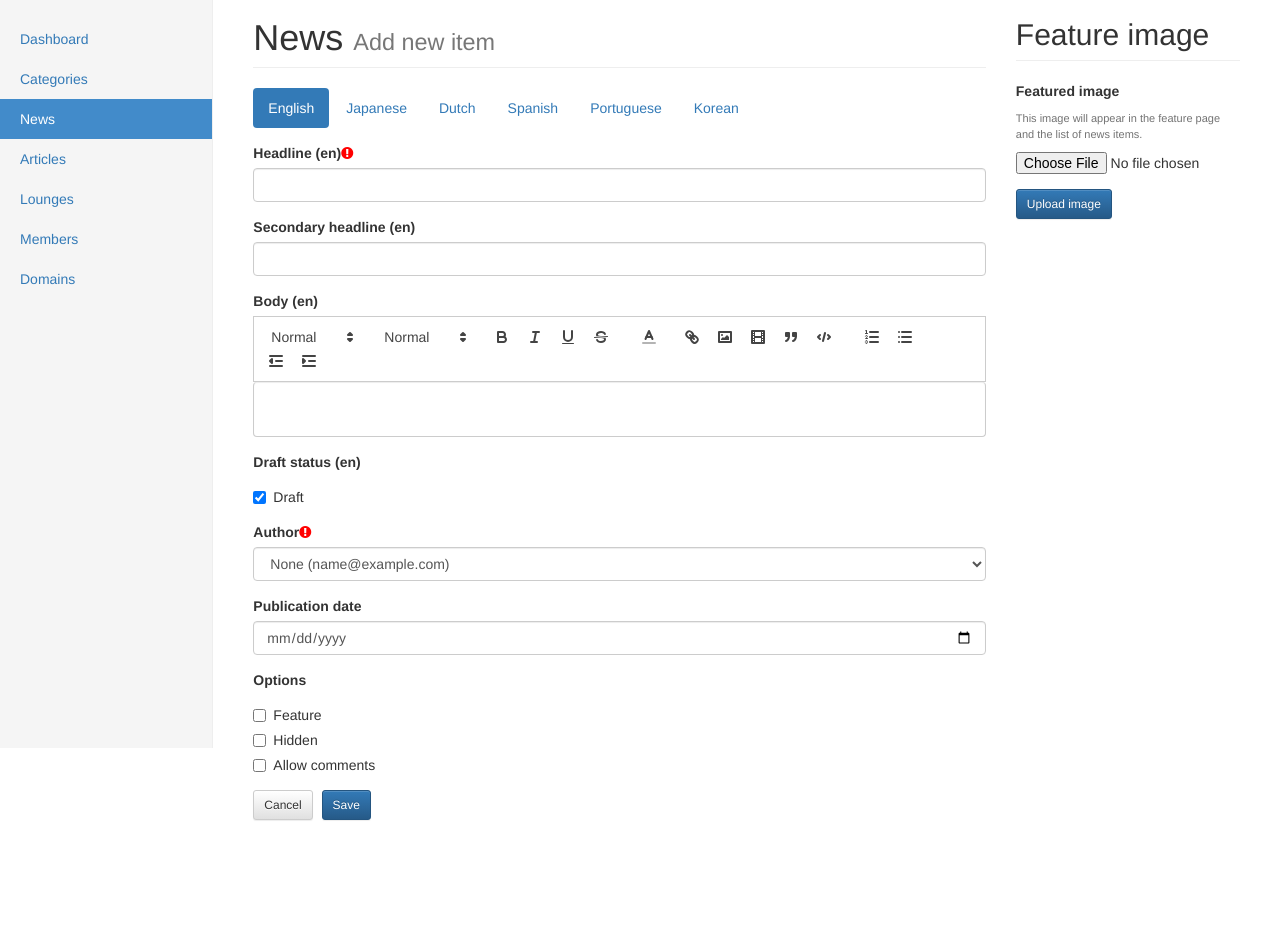
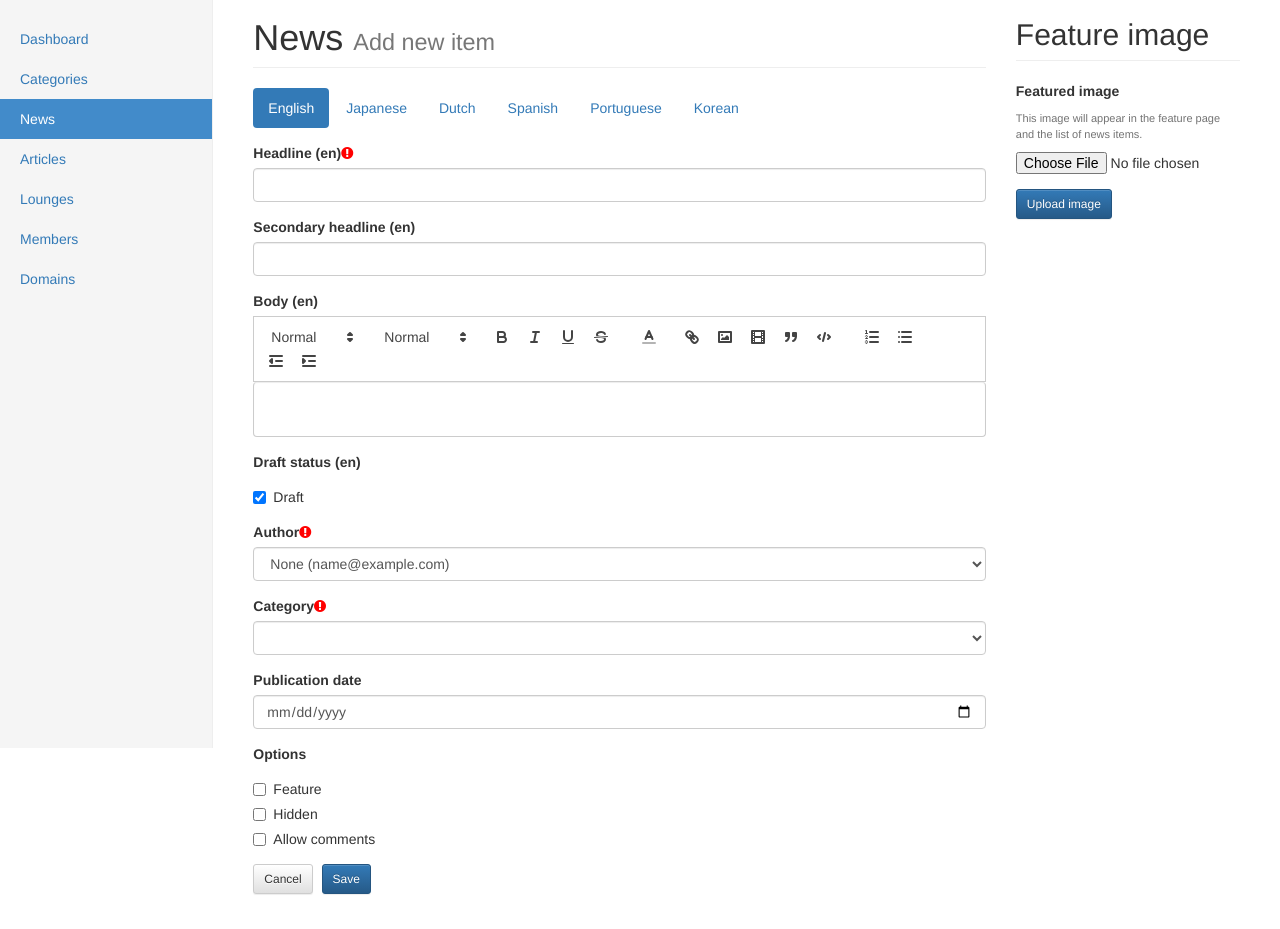
Before and after one commit to javilm/msx-center, a Flask app: page /admin/news/add in a window 1280 px wide. Shown: the part 52-981 px from the top of the page. Before the commit the page ends 873 px from the top, so only its background shows below. Run offline with Flask 2, Linux system fonts and the light colour scheme; the visitor is signed in with stand-in values (Sample User, id 1); data comes from the database, SQL or seed files in the repository; data that the repository does not hold is empty; parts of the project's set-up code (start-up, migrations or seed data) failed here and were passed over; some libraries are stand-ins or nearby versions.

Commit message:
Added support for categories in news items

```diff
--- a/app.py
+++ b/app.py
@@ -723,6 +723,8 @@ class NewsItem(db.Model):
 	id = db.Column(db.Integer, primary_key=True)
 	author_id = db.Column(db.Integer, db.ForeignKey('users.id'))
 	author = db.relationship("User", backref="news_items")
+	category_id = db.Column(db.Integer, db.ForeignKey('categories.id'))
+	category = db.relationship("Category", backref="news_items")
 	headline_en = db.Column(db.String())
 	headline_ja = db.Column(db.String())
 	headline_nl = db.Column(db.String())
@@ -759,8 +761,9 @@ class NewsItem(db.Model):
 	num_comments = db.Column(db.Integer)
 	score = db.Column(db.Integer)
 
-	def __init__(self, author_id, headline_en=None, headline_ja=None, headline_nl=None, headline_es=None, headline_pt=None, headline_kr=None, subhead_en=None, subhead_ja=None, subhead_nl=None, subhead_es=None, subhead_pt=None, subhead_kr=None, body_en=None, body_ja=None, body_nl=None, body_es=None, body_pt=None, body_kr=None, is_draft_en=True, is_draft_ja=True, is_draft_nl=True, is_draft_es=True, is_draft_pt=True, is_draft_kr=True, header_image_id=None, date_published=None, is_published=False, is_hidden=False, is_feature=False, is_archived=False, allows_comments=True, url=None):
+	def __init__(self, author_id, headline_en=None, headline_ja=None, headline_nl=None, headline_es=None, headline_pt=None, headline_kr=None, subhead_en=None, subhead_ja=None, subhead_nl=None, subhead_es=None, subhead_pt=None, subhead_kr=None, body_en=None, body_ja=None, body_nl=None, body_es=None, body_pt=None, body_kr=None, is_draft_en=True, is_draft_ja=True, is_draft_nl=True, is_draft_es=True, is_draft_pt=True, is_draft_kr=True, header_image_id=None, date_published=None, is_published=False, is_hidden=False, is_feature=False, is_archived=False, allows_comments=True, url=None, category_id=0):
 		self.author_id = author_id
+		self.category_id = category_id
 		self.headline_en = headline_en
 		self.headline_ja = headline_ja
 		self.headline_nl = headline_nl
@@ -1931,6 +1934,7 @@ def page_admin_news_add():
 		template_options['active'] = 'news'
 		template_options['staff'] = User.query.filter(User.is_staff==True).filter(User.is_superuser==False).all()
 		template_options['superusers'] = User.query.filter(User.is_superuser==True).all()
+		template_options['categories'] = Category.query.order_by(Category.id).all()
 
 		return render_template('admin/news-add.html', **template_options)
 	else:
@@ -1953,6 +1957,7 @@ def page_admin_news_add():
 			model_vars['is_draft_%s' % lang] = request.form['%s[is_draft]' % lang]
 
 		model_vars['author_id'] = request.form['author_id']
+		model_vars['category_id'] = request.form['category_id']
 		model_vars['header_image_id'] = request.form['header_image_id']
 		model_vars['date_published'] = request.form['date_published']
 		model_vars['is_feature'] = request.form['is_feature']
@@ -1989,6 +1994,7 @@ def page_admin_news_edit(item_id):
 		template_options['active'] = 'news'
 		template_options['staff'] = User.query.filter(User.is_staff==True).filter(User.is_superuser==False).all()
 		template_options['superusers'] = User.query.filter(User.is_superuser==True).all()
+		template_options['categories'] = Category.query.order_by(Category.id).all()
 		template_options['item'] = item
 
 		return render_template('admin/news-edit.html', **template_options)
@@ -2035,6 +2041,7 @@ def page_admin_news_edit(item_id):
 		item.is_draft_kr = request.form['is_draft_kr']
 
 		item.author_id = request.form['author_id']
+		item.category_id = request.form['category_id']
 		item.header_image_id = request.form['header_image_id']
 		item.date_published = request.form['date_published']
 		item.is_feature = request.form['is_feature']
--- a/static/js/admin/news/news-add.js
+++ b/static/js/admin/news/news-add.js
@@ -105,6 +105,7 @@ $("#saveButton").click(function (e) {
 				is_draft: $('#field_is_draft_kr').is(':checked')?'on':'off'
 			},
 			author_id: $('#field_author_id').val(),
+			category_id: $('#field_category_id').val(),
 			header_image_id: $('#field_image_id').val(),
 			date_published: $('#field_date_published').val(),
 			is_feature: $('#field_is_feature').is(':checked')?'on':'off',
--- a/static/js/admin/news/news-edit.js
+++ b/static/js/admin/news/news-edit.js
@@ -93,6 +93,7 @@ $("#saveButton").click(function (e) {
 			body_kr: quill_kr.root.innerHTML,
 			is_draft_kr: $('#field_is_draft_kr').is(':checked')?'on':'off',
 			author_id: $('#field_author_id').val(),
+            category_id: $('#field_category_id').val(),
 			header_image_id: $('#field_image_id').val(),
 			date_published: $('#field_date_published').val(),
 			is_feature: $('#field_is_feature').is(':checked')?'on':'off',
--- a/templates/admin/news-add.html
+++ b/templates/admin/news-add.html
@@ -86,6 +86,14 @@
 			{% endif %}
 		</select>
 	</div>
+    <div class="form-group">
+        <label class="control-label">Category </label><i class="fa fa-exclamation-circle"></i>
+        <select id="field_category_id" class="form-control">
+            {% for category in categories %}
+                <option value="{{ category.id }}">{{ category.name_en }}</option>
+            {% endfor %}
+        </select>
+    </div>
 	<div class="form-group">
 		<label class="control-label">Publication date</label>
 		<input id="field_date_published" class="form-control" type="date">
--- a/templates/admin/news.html
+++ b/templates/admin/news.html
@@ -33,7 +33,7 @@
 						{% if item.is_draft_en %}<span class="label label-warning">Draft</span>{% endif %}
 					</td>
 					<td rowspan="6"><a href="#">Javi Lavandeira</a></td>
-					<td rowspan="6">Events</td>
+					<td rowspan="6">{{ item.category.name_en }}</td>
 					<td rowspan="6">{{ item.num_comments }}</td>
 					<td rowspan="6">{{ item.date_published.strftime('%d/%b/%Y') }}</td>
 				</tr>
```
Also changed, not shown: templates/admin/news-edit.html (+8 -0 lines).
